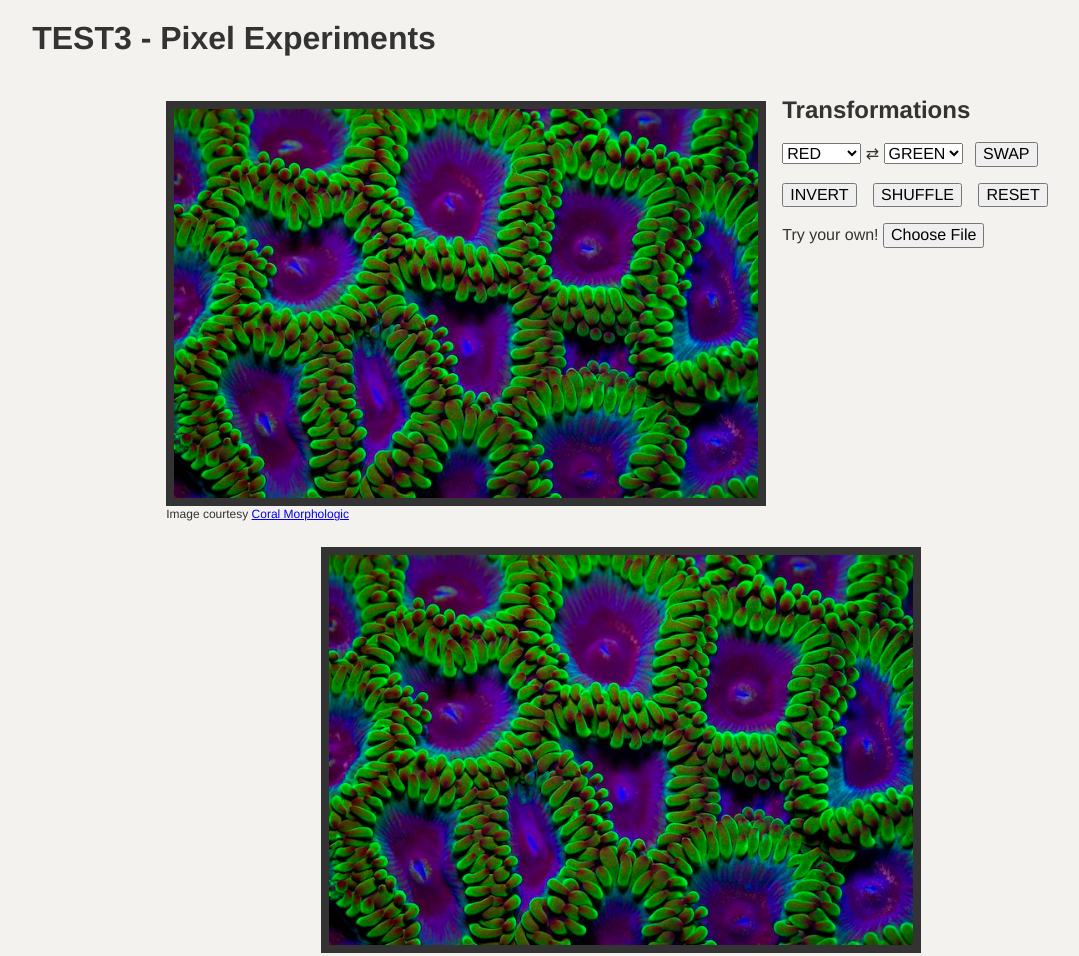
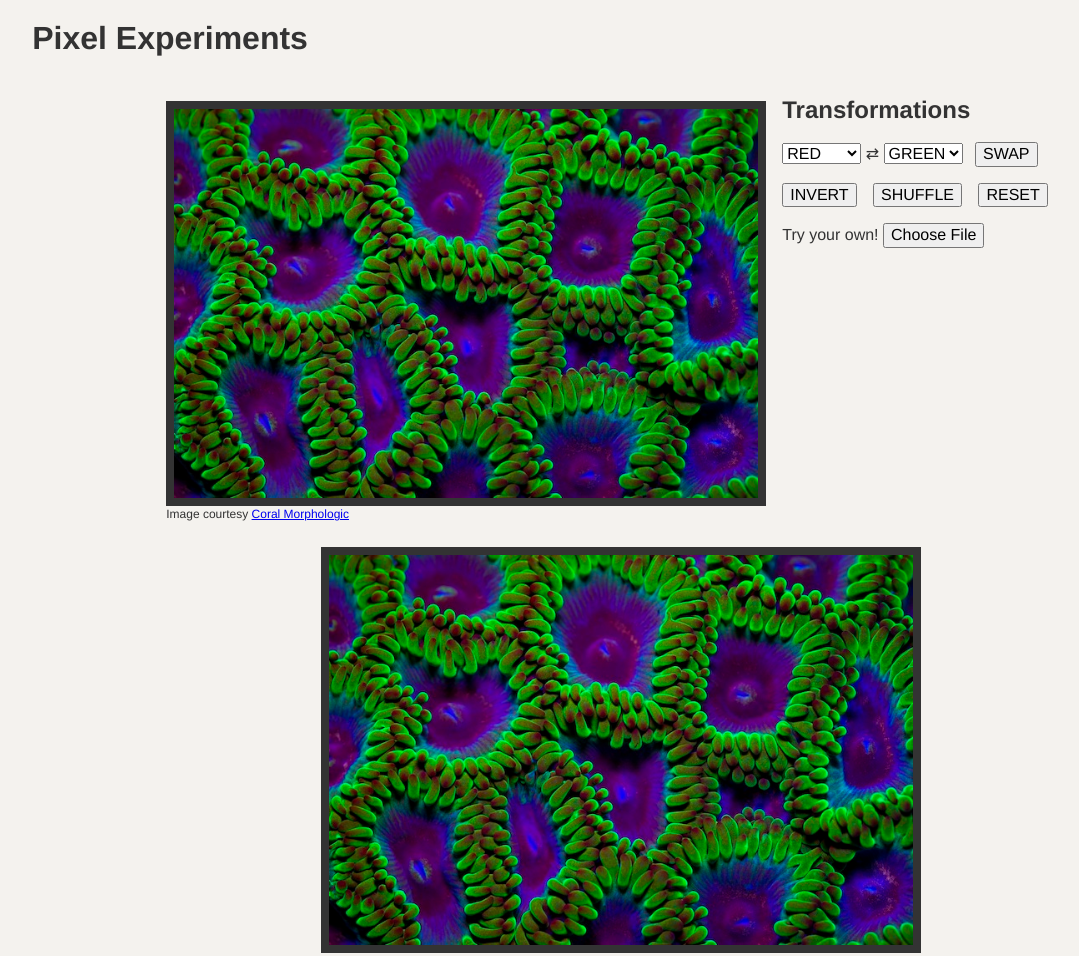
Before and after one commit to z-olpin/pixel-processing, a website built with Parcel: page index.html in a window 1280 px wide. Shown: the whole page, without its empty margins (19-1098 px from the left). Built offline with nearby package versions, Linux system fonts and the light colour scheme.

Commit message:
remove auto deploy script... is broken

```diff
--- a/index.html
+++ b/index.html
@@ -12,7 +12,7 @@
 </head>
 
 <body>
-    <h1>TEST3 - Pixel Experiments</h1>
+    <h1>Pixel Experiments</h1>
   <main>
     <figure id="img-container">
       <img id="source-image" src="./img/reef.jpg" alt="Image by Coral Morphologic">
--- a/package.json
+++ b/package.json
@@ -6,8 +6,7 @@
   "scripts": {
     "test": "echo \"Error: no test specified\" && exit 1",
     "dev": "parcel index.html",
-    "build": "parcel build index.html",
-    "deploy:gh": "parcel build index.html && git add dist && git commit -m 'build' && git checkout gh-pages && git add . && git commit -m 'build' &&  git push -f origin gh-pages"
+    "build": "parcel build index.html"
   },
   "repository": {
     "type": "git",
```
